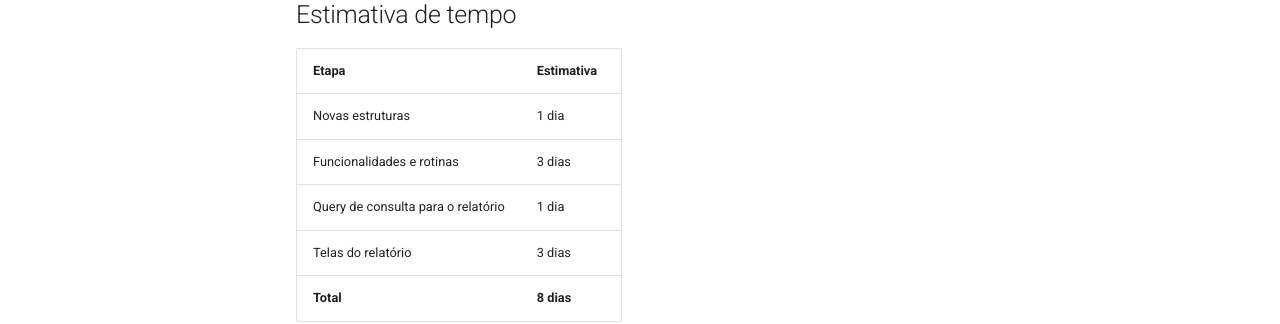
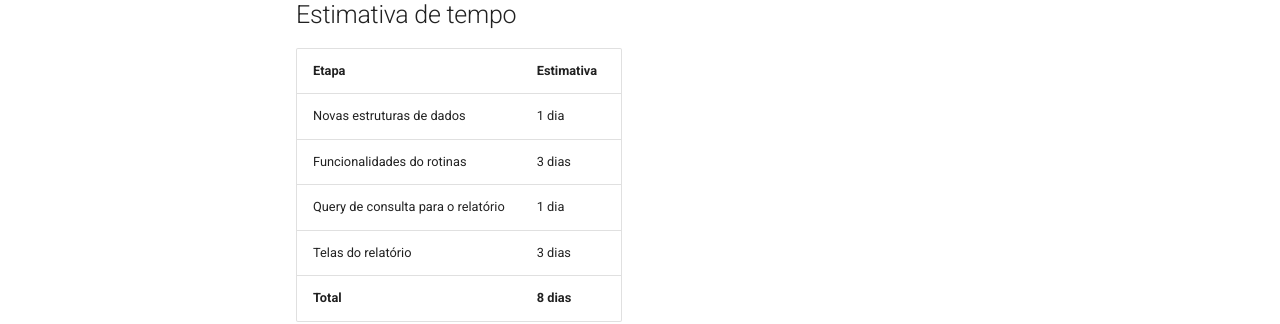
Before and after one commit to FelipeStella/numeria-analysis-documents, an MkDocs documentation site: the page built from docs/aplicacoes/gestao-movimentacoes/release-2/etapa-5/relatorio_fluxo_remocao.md, in a window 1280 px wide and 900 px high, scrolled down 2177 px. Shown: the part 494-818 px from the top of the window. Built offline with MkDocs 1.6.1 and Material for MkDocs 9.7.7, drawn with Linux system fonts in a browser that asks for light colours.

Commit message:
Criar documentação do análise da etapa 5 da release 2 do projeto Gestão de Movimentações

```diff
--- a/docs/aplicacoes/gestao-movimentacoes/release-2/etapa-5/relatorio_fluxo_remocao.md
+++ b/docs/aplicacoes/gestao-movimentacoes/release-2/etapa-5/relatorio_fluxo_remocao.md
@@ -107,8 +107,8 @@ Agilizar o processo de validação do fluxo de remoção.
 
 | Etapa                               | Estimativa  |
 |-------------------------------------|-------------|
-| Novas estruturas                    | 1 dia       |
-| Funcionalidades e rotinas           | 3 dias      |
+| Novas estruturas de dados           | 1 dia       |
+| Funcionalidades do rotinas          | 3 dias      |
 | Query de consulta para o relatório  | 1 dia       |
 | Telas do relatório                  | 3 dias      |
 | **Total**                           | **8 dias**  |
```
Also changed, not shown: docs/aplicacoes/gestao-movimentacoes/index.md (+6 -0 lines).
